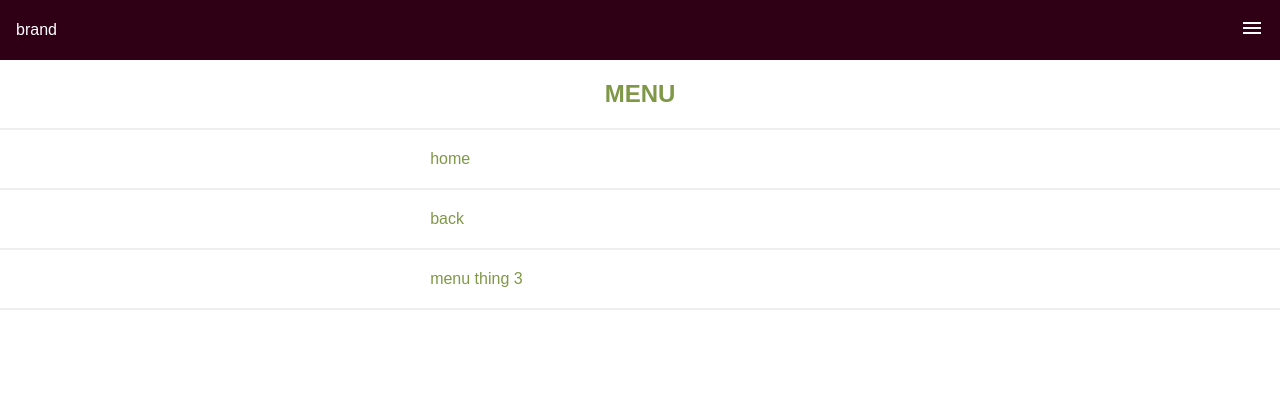
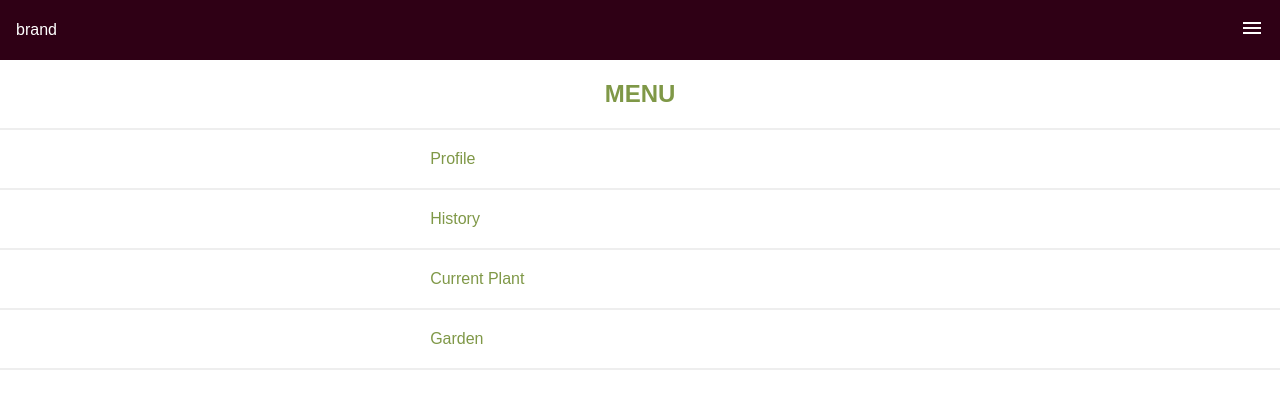
Before and after one commit to katreinhart/plant-walking-frontend, a React (Create React App) app: page /menu in a window 1280 px wide. Shown: the top 408 px of the page. Built offline with nearby package versions, Linux system fonts and the light colour scheme.

Commit message:
Hooked up menu links

```diff
--- a/src/components/menu/Menu.js
+++ b/src/components/menu/Menu.js
@@ -2,7 +2,12 @@ import React from 'react'
 import MenuItem from './MenuItem'
 import Navigation from '../shared/Navigation'
 
-const menuStuff = ['home', 'back', 'menu thing 3']
+const menuStuff = [
+  {id: 0, name: 'Profile', path: '/profile'},
+  {id: 1, name:'History', path:'/history'},
+  {id: 2, name:'Current Plant', path:'/'},
+  {id: 3, name:'Garden', path:'/garden'}
+]
 
 const Menu = () => (
   <div className="outermost-container">
@@ -14,7 +19,7 @@ const Menu = () => (
       <div className="history-list-container">
         <hr></hr>
 
-        {menuStuff.map(item => <MenuItem name={item} />)}
+        {menuStuff.map(item => <MenuItem key={ item.id } name={ item.name } link={ item.path }/>)}
 
       </div>
     </div>
--- a/src/components/menu/MenuItem.js
+++ b/src/components/menu/MenuItem.js
@@ -1,11 +1,12 @@
 import React from 'react'
+import { Link } from 'react-router-dom'
 
-const MenuItem = ({ name }) => {
+const MenuItem = ({ name, link }) => {
   return (
     <div>
-      <div className="history-item">
+      <Link className="history-item" to={ link }>
         <p className="history-column">{ name }</p>
-      </div>
+      </Link>
       <hr></hr>
     </div>
   )
```
